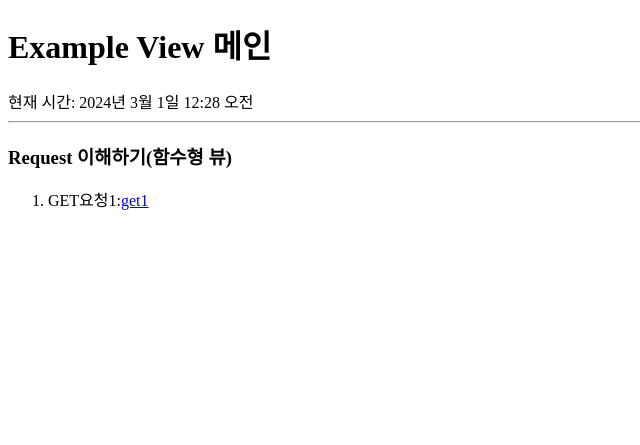
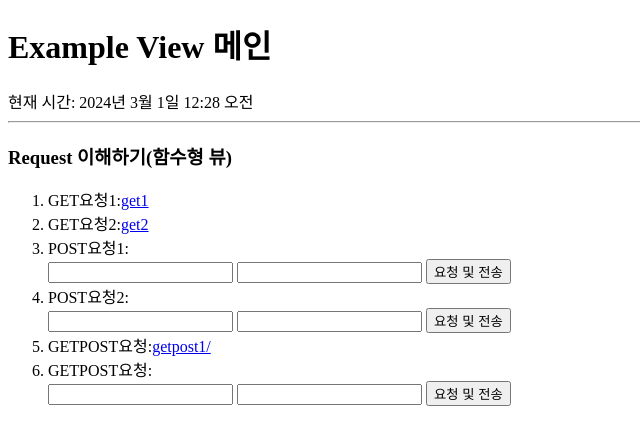
Before and after one commit to dongwoo2/Django-brush-up, a Django app: page /ex_view/ in a window 1280 px wide. Shown: the top 445 px of the page, without its empty margins (0-640 px from the left). Run offline with Django 4.2, Linux system fonts and the light colour scheme.

Commit message:
get, post, 함수형 뷰 방식 공부 form action 태그도 복습완료

```diff
--- a/ex_view/templates/ex_view/index.html
+++ b/ex_view/templates/ex_view/index.html
@@ -13,6 +13,31 @@
         <h3>Request 이해하기(함수형 뷰)</h3>
         <ol>
             <li>GET요청1:<a href ="get1/?n1=10&n2=20&n3=hello">get1</a></li>
+            <li>GET요청2:<a href ="get2/10/20/hello/">get2</a></li>
+            <li>POST요청1:
+                <form action = "post1/" method="post"> <!-- form 태그 이용할 때 action 안주면 현재 경로에서 그대로 이용함 post 키워드로 지정안하면 get 방식으로 사용됨-->
+                    {% csrf_token %}
+                    <input type = "text" name = "n1">
+                    <input type = "text" name = "n2">
+                    <input type = "submit" value = "요청 및 전송">
+                </form>
+            </li>
+            <li>POST요청2:
+                <form action = "post2/hello/123/" method="post">
+                    {% csrf_token %}
+                    <input type = "text" name = "n1">
+                    <input type = "text" name = "n2">
+                    <input type = "submit" value = "요청 및 전송">
+                </form>
+            </li>
+            <li>GETPOST요청:<a href = "getpost1">getpost1/</a></li>
+            <li>GETPOST요청:
+                <form action = "getpost1/" method="post">
+                    {% csrf_token %}
+                    <input type = "text" name = "n1">
+                    <input type = "text" name = "n2">
+                    <input type = "submit" value = "요청 및 전송">
+                </form>
         </ol>
     </div>
 </body>
--- a/ex_view/views.py
+++ b/ex_view/views.py
@@ -9,3 +9,40 @@ def index(request):
     now = timezone.now()
     print('현재시간:' , now)
     return render(request, "ex_view/index.html", {'now' :now}) # 'now' now는 템플릿에서 사용할 이름 다른 이름을 이용해도 됨 딕셔너리 형태
+
+
+def get1(request): # 요청응답에 사용되는 모든데이터는 전부 다 문자열
+    print('get1/ 요청이 들어옴')
+    print(request.GET)
+    print(request.GET['n1'] + request.GET['n2']) # 문자열
+    print(int(request.GET['n1']) + int(request.GET['n2'])) # 형변환
+    return HttpResponse('get1')
+
+def get2(request, n1, n2, n3):
+    print('n1:', n1)
+    print('n2:', n2)
+    print('n3:', n3)
+    print(n1 + n2) # 이미 urls 경로상에서 int라고 지정했기에 정수형으로 들어옴
+    return HttpResponse('get2')
+
+def post1(request):
+    print('post1/ 요청이 들어옴')
+    print(request.POST)
+    print(int(request.POST['n1']) + int(request.POST['n2']))
+    return HttpResponse('post1')
+
+def post2(request, msg, n): #msg 파라미터는 post2/hello/123/ form에서 hello받아주는 파마리터는 , n은 123
+    print('post2/ 요청이 들어옴')
+    print('msg:', msg)
+    print('n:', n)
+    print(request.POST)
+    print(int(request.POST['n1']) + int(request.POST['n2']))
+    return HttpResponse('post2')
+
+def getpost1(request):
+    print(request.method)
+    if request.method == 'GET':
+        print('GET 요청에 대한 처리') # 사용자 입력 폼(login)
+    elif request.method == 'POST':
+        print('POST 요청에 대한 처리') # 입력 값 처리(login process)
+    return HttpResponse('getpost1')
```
Also changed, not shown: ex_view/exurls.py (+6 -1 lines).
